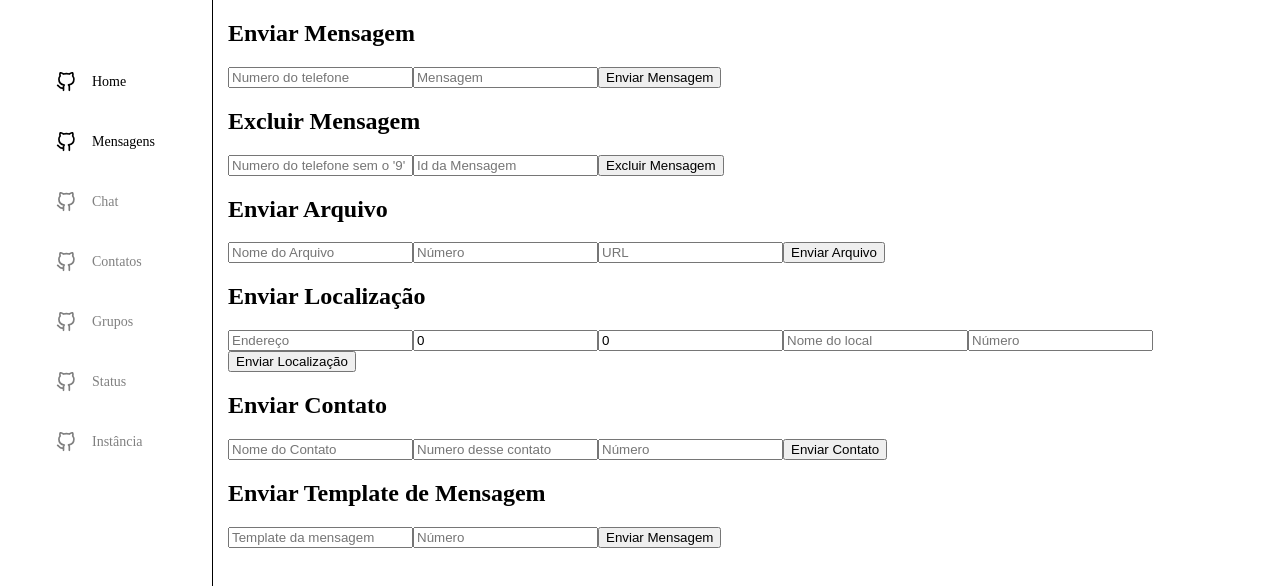
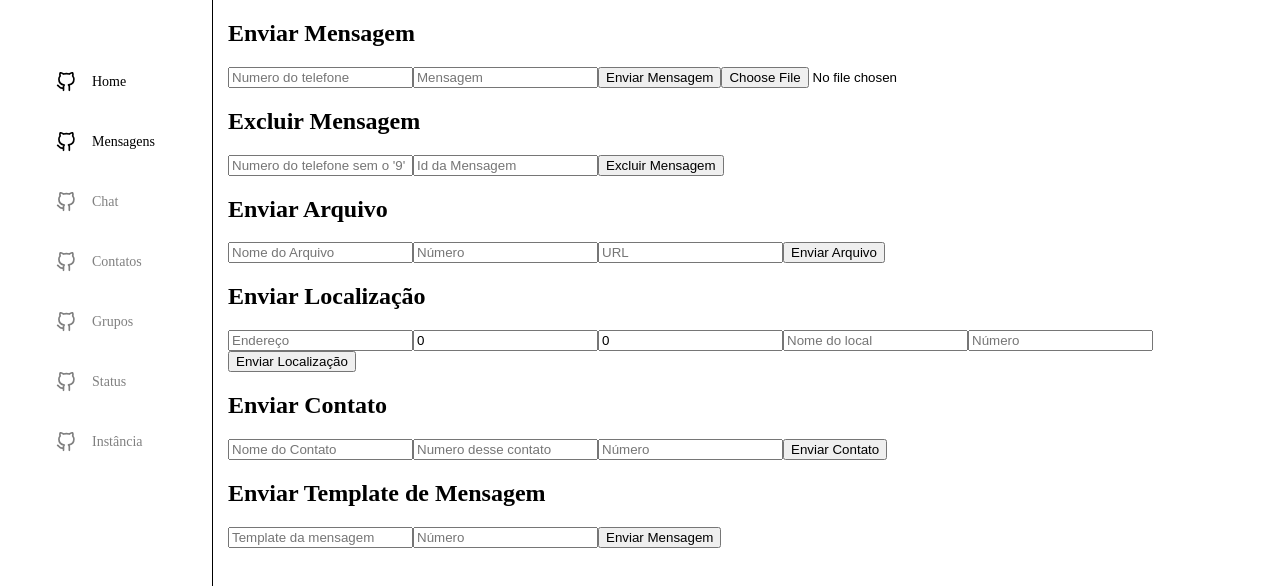
Before and after one commit to OmarBahmad/chatpro-api, a React (Create React App) app: page /message in a window 1280 px wide. Shown: the top 586 px of the page. Built offline with nearby package versions, Linux system fonts and the light colour scheme.

Commit message:
excell Finished

```diff
--- a/package.json
+++ b/package.json
@@ -9,6 +9,7 @@
     "axios": "^0.21.1",
     "react": "^17.0.2",
     "react-dom": "^17.0.2",
+    "react-dropzone": "^11.3.4",
     "react-router-dom": "^5.2.0",
     "react-scripts": "4.0.3",
     "styled-components": "^5.3.0",
--- /dev/null
+++ b/src/Components/ImportExcell/index.js
@@ -0,0 +1,20 @@
+import React, {useCallback} from 'react'
+import {useDropzone} from 'react-dropzone'
+
+export default function ImportExcell() {
+  const onDrop = useCallback(acceptedFiles => {
+    console.log(acceptedFiles)
+  }, [])
+  const {getRootProps, getInputProps, isDragActive} = useDropzone({onDrop})
+
+  return (
+    <div {...getRootProps()}>
+      <input {...getInputProps()} />
+      {
+        isDragActive ?
+          <p>Drop the files here ...</p> :
+          <p>Drag 'n' drop some files here, or click to select files</p>
+      }
+    </div>
+  )
+}
--- a/src/Pages/Message/SendMessage/index.js
+++ b/src/Pages/Message/SendMessage/index.js
@@ -1,9 +1,41 @@
 import React, { useState } from "react";
+import * as XLSX from "xlsx";
 import { sendMessage } from "../../../Actions/Message";
+//import ImportExcell from "../../../Components/ImportExcell";
 
 export default function SendMessage() {
   const [message, setMessage] = useState("");
   const [number, setNumber] = useState("");
+  const [items, setItems] = useState([]);
+
+  const readExcel = (file) => {
+    const promise = new Promise((resolve, reject) => {
+      const fileReader = new FileReader();
+      fileReader.readAsArrayBuffer(file);
+
+      fileReader.onload = (e) => {
+        const bufferArray = e.target.result;
+
+        const wb = XLSX.read(bufferArray, { type: "buffer" });
+
+        const wsname = wb.SheetNames[0];
+
+        const ws = wb.Sheets[wsname];
+
+        const data = XLSX.utils.sheet_to_json(ws);
+
+        resolve(data);
+      };
+
+      fileReader.onerror = (error) => {
+        reject(error);
+      };
+    });
+
+    promise.then((d) => {
+      setItems(d);
+    });
+  };
 
   async function sendM() {
     const obj = {
@@ -19,6 +51,7 @@ export default function SendMessage() {
     setMessage("");
     setNumber("");
   }
+
   return (
     <div>
       <h2>Enviar Mensagem</h2>
@@ -35,6 +68,17 @@ export default function SendMessage() {
         onChange={(e) => setMessage(e.target.value)}
       />
       <button onClick={sendM}>Enviar Mensagem</button>
+
+      <input
+        type="file"
+        onChange={(e) => {
+          const file = e.target.files[0];
+          readExcel(file);
+        }}
+      />
+      {items?.map((index) => (
+        <p>{index.Nome}</p>
+      ))}
     </div>
   );
 }
```
Also changed, not shown: 1 other file (tests, documents, lock files or other folders).
